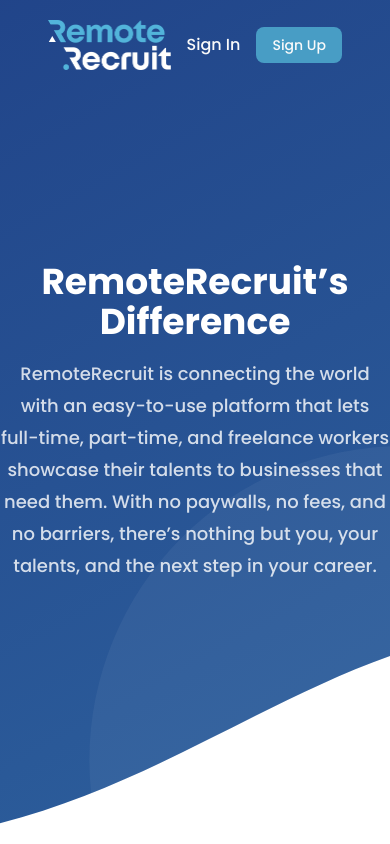
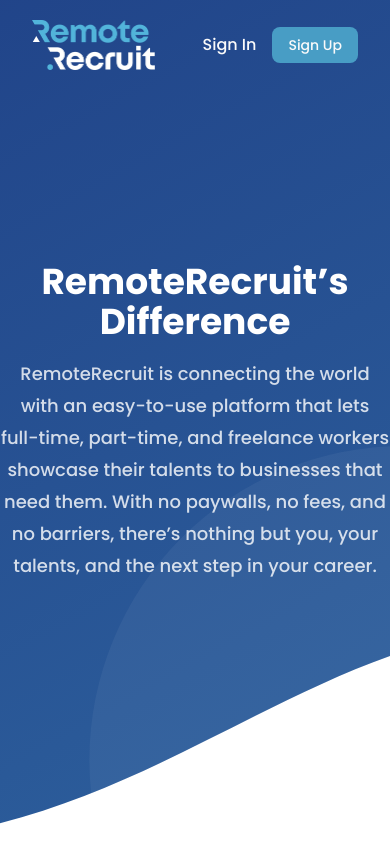
Before and after one commit to BeatriceWambuiMbugua/remote-recruit, a Next.js app: page / in a window 390 px wide. Built offline with nearby package versions, Linux system fonts and the light colour scheme.

Commit message:
Adjust Navbar padding for better layout consistency across screen sizes

```diff
--- a/src/components/navbar.tsx
+++ b/src/components/navbar.tsx
@@ -4,7 +4,7 @@
 
 const Navbar = () => {
   return (
-    <div className="px-12 py-5 fixed top-0 left-0 right-0 z-50">
+    <div className=" px-8 md:px-12 py-5 fixed top-0 left-0 right-0 z-50">
       <div className="flex items-center justify-between">
         <Image src="/logo.webp" alt="logo" width={123} height={50} />
         <div className="flex items-center gap-4">
```
